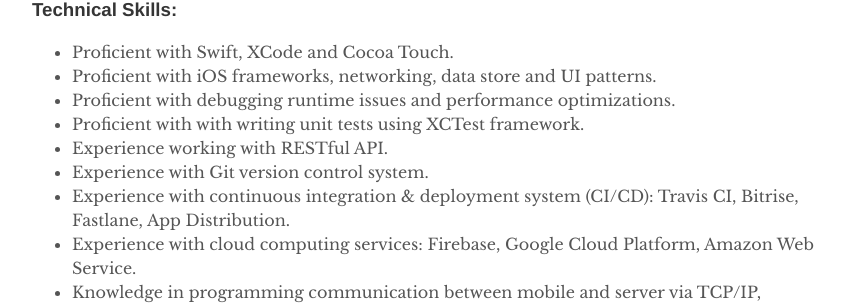
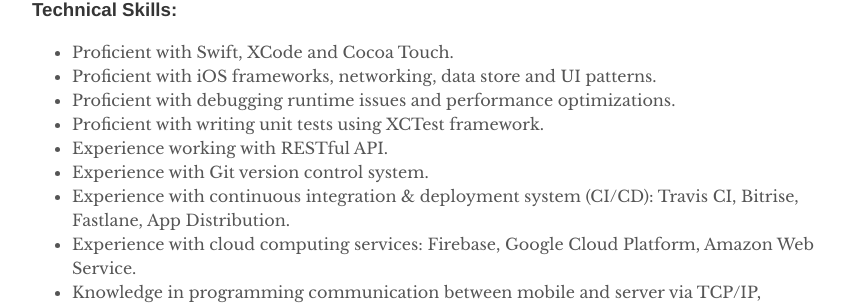
Before and after one commit to dlsolution/dlsolution.github.io, a Jekyll site: the page built from _pages/about.md, in a window 1280 px wide. Shown: the part 612-918 px from the top of the page, without its empty margins (208-1071 px from the left). Built offline with Jekyll 4.4.1, drawn with Linux system fonts in a browser that asks for light colours.

Commit message:
update about profle

```diff
--- a/_pages/about.md
+++ b/_pages/about.md
@@ -20,7 +20,7 @@ I always learn and research new technologies, love to explore. I can adapt quick
 - Proficient with Swift, XCode and Cocoa Touch.
 - Proficient with iOS frameworks, networking, data store and UI patterns.
 - Proficient with debugging runtime issues and performance optimizations.
-- Proficient with with writing unit tests using XCTest framework.
+- Proficient with writing unit tests using XCTest framework.
 - Experience working with RESTful API.
 - Experience with Git version control system.
 - Experience with continuous integration & deployment system (CI/CD): Travis CI, Bitrise, Fastlane, App Distribution.
```
